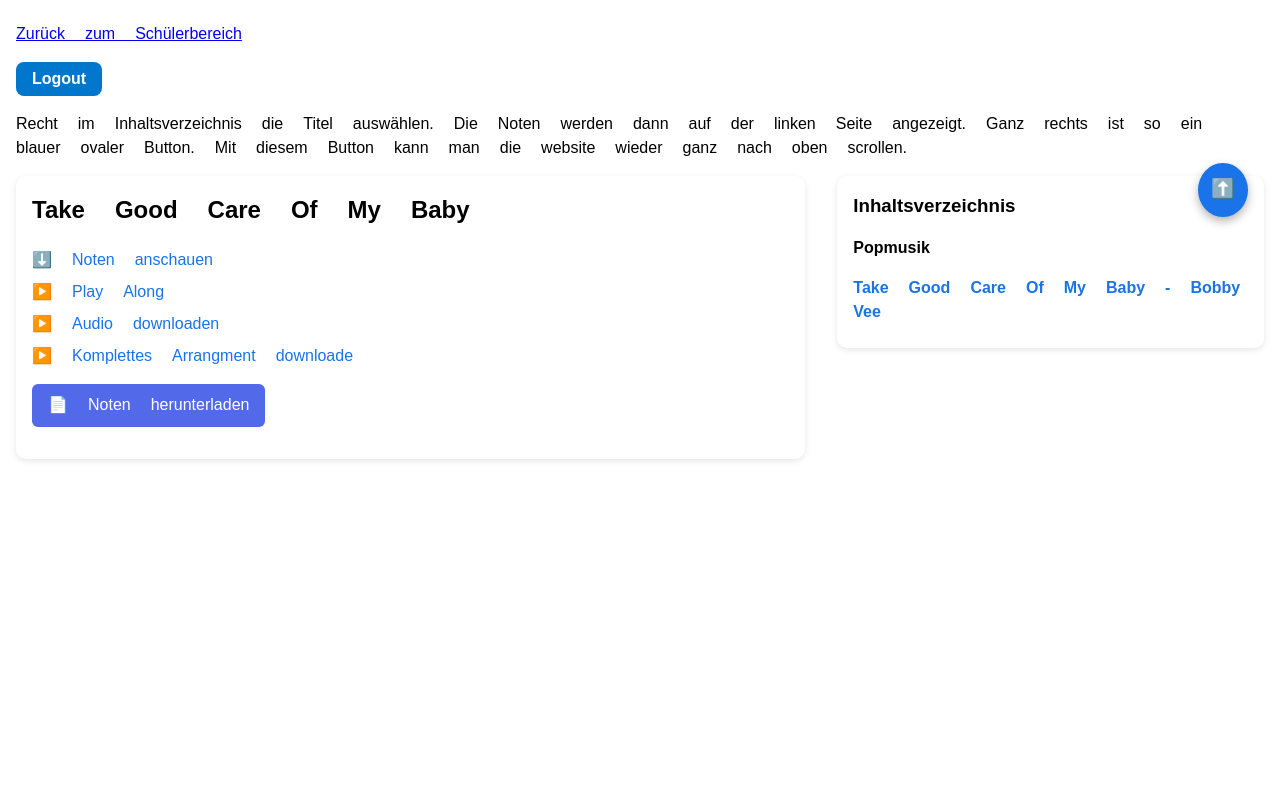
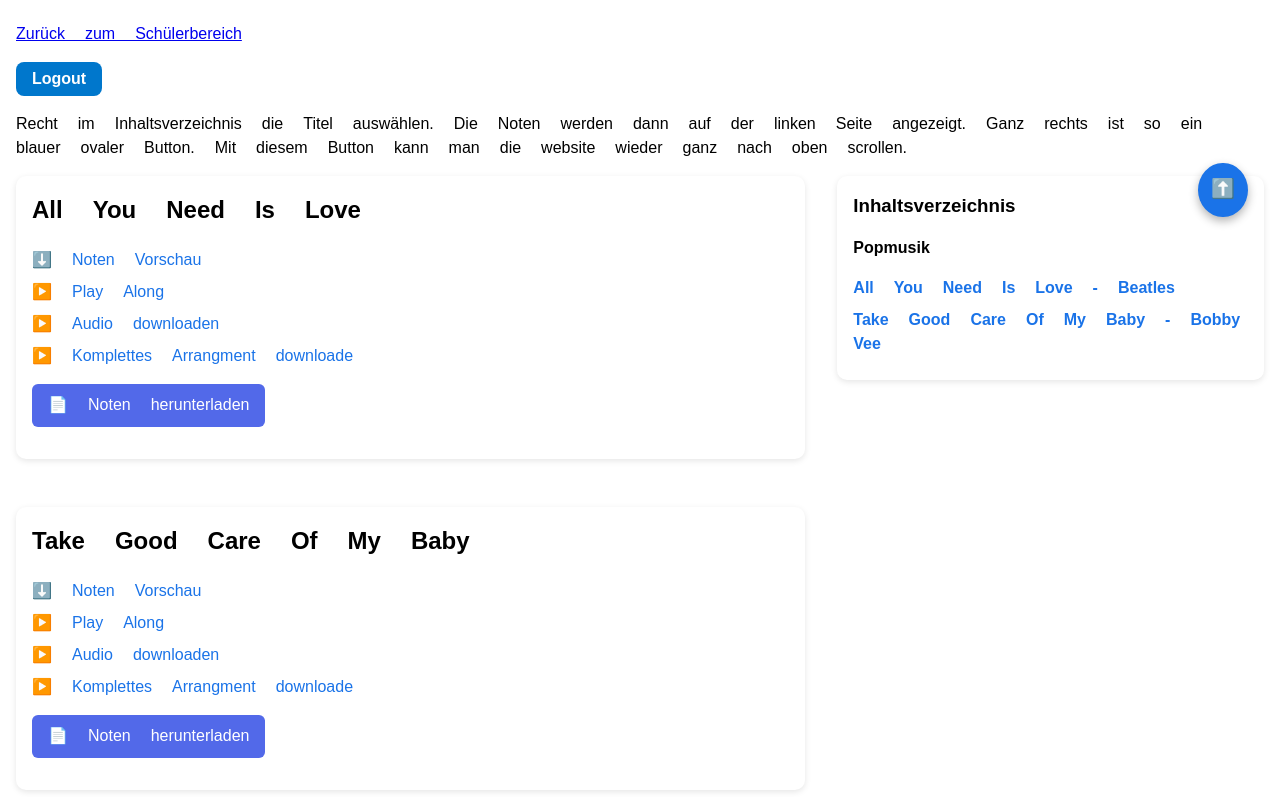
Before and after one commit to Skorpion115/my-astro-site9, an Astro site: page /kundenlogin/account/songbook_4 in a window 1280 px wide. Shown: the part 551-1348 px from the top of the page. Before the commit the page ends 1074 px from the top, so only its background shows below. Built offline with nearby package versions, Linux system fonts and the light colour scheme; Astro itself is replaced by a stand-in of ours.

Commit message:
All You Need Is Love added

```diff
--- a/src/pages/kundenlogin/account/songbook_4.astro
+++ b/src/pages/kundenlogin/account/songbook_4.astro
@@ -55,11 +55,50 @@ const description = "Geschützter Songbook-Bereich";
       <div class="notes-column">
         <!-- Linke Spalte: Noten + Audio -->
         <div class="notes">
+          <section id="all-you-need-is-love" class="song">
+            <h2>All You Need Is Love</h2>
+            <p class="pdf-download">
+              <a href="https://drive.google.com/file/d/1Sw2nnL3f51sz4uNZPW9KYrDFO_buy7ad/preview"
+              >⬇ Noten Vorschau
+              </a>
+            </p>
+            <div class="audio-links">
+              <a
+                href="https://drive.google.com/file/d/1Xrlh0BEM9SkFppr6kcPNQsYg_fHkibKC/preview"
+                >▶ Play Along</a
+              >
+            </div>
+            <div class="audio-links">
+              <a
+                href="https://drive.google.com/uc?export=download&id=1Xrlh0BEM9SkFppr6kcPNQsYg_fHkibKC"
+                >▶ Audio downloaden</a
+              >
+            </div>
+            <div class="audio-links">
+              <a
+                href="https://drive.google.com/uc?export=download&id=1nHGg_lb0se4zhDHeWv-e5e7ihsrrjbOP"
+                >▶ Komplettes Arrangment downloade</a
+              >
+            </div>
+            <!--
+            <iframe
+              src="https://drive.google.com/file/d/1GSGhDuWs5K_lh0KAyEF76IvjrS16lFmS/preview"
+              title="Take Good Care Of My Baby – Noten"></iframe> -->
+
+            <p class="pdf-link">
+              <a
+                href="https://drive.google.com/uc?export=download&id=1GSGhDuWs5K_lh0KAyEF76IvjrS16lFmS"
+                target="_blank"
+                rel="noopener">
+                📄 Noten herunterladen
+              </a>
+            </p>
+          </section>
           <section id="take-good-care-of-my-baby" class="song">
             <h2>Take Good Care Of My Baby</h2>
             <p class="pdf-download">
               <a href="https://drive.google.com/file/d/1GSGhDuWs5K_lh0KAyEF76IvjrS16lFmS/preview"
-              >⬇ Noten anschauen
+              >⬇ Noten Vorschau
               </a>
             </p>
             <div class="audio-links">
@@ -80,11 +119,6 @@ const description = "Geschützter Songbook-Bereich";
                 >▶ Komplettes Arrangment downloade</a
               >
             </div>
-            <!--
-            <iframe
-              src="https://drive.google.com/file/d/1GSGhDuWs5K_lh0KAyEF76IvjrS16lFmS/preview"
-              title="Take Good Care Of My Baby – Noten"></iframe> -->
-
             <p class="pdf-link">
               <a
                 href="https://drive.google.com/uc?export=download&id=1GSGhDuWs5K_lh0KAyEF76IvjrS16lFmS"
@@ -103,6 +137,7 @@ const description = "Geschützter Songbook-Bereich";
       <aside class="content">
         <h3>Inhaltsverzeichnis</h3>
         <h4>Popmusik</h4>
+        <a href="#all-you-need-is-love">All You Need Is Love - Beatles</a>
         <a href="#take-good-care-of-my-baby">Take Good Care Of My Baby - Bobby Vee</a>
       </aside>
       <a href="#top" class="scroll-top" aria-label="Zurück nach oben">⬆</a>
```
Also changed, not shown: src/pages/kundenlogin/account/songbook_3.astro (+4 -4 lines).
